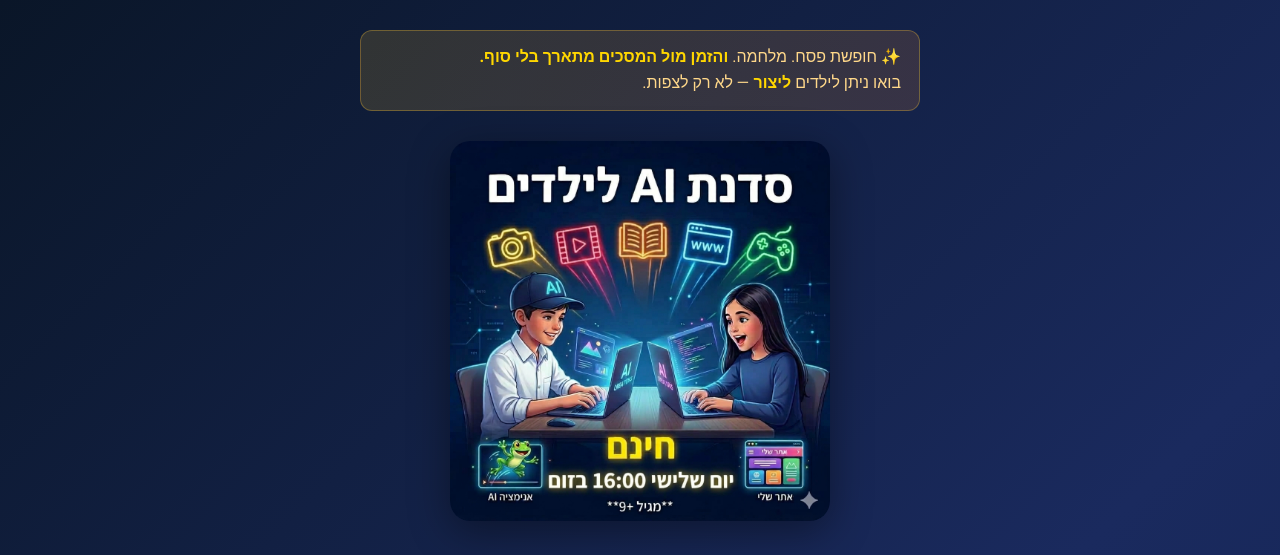
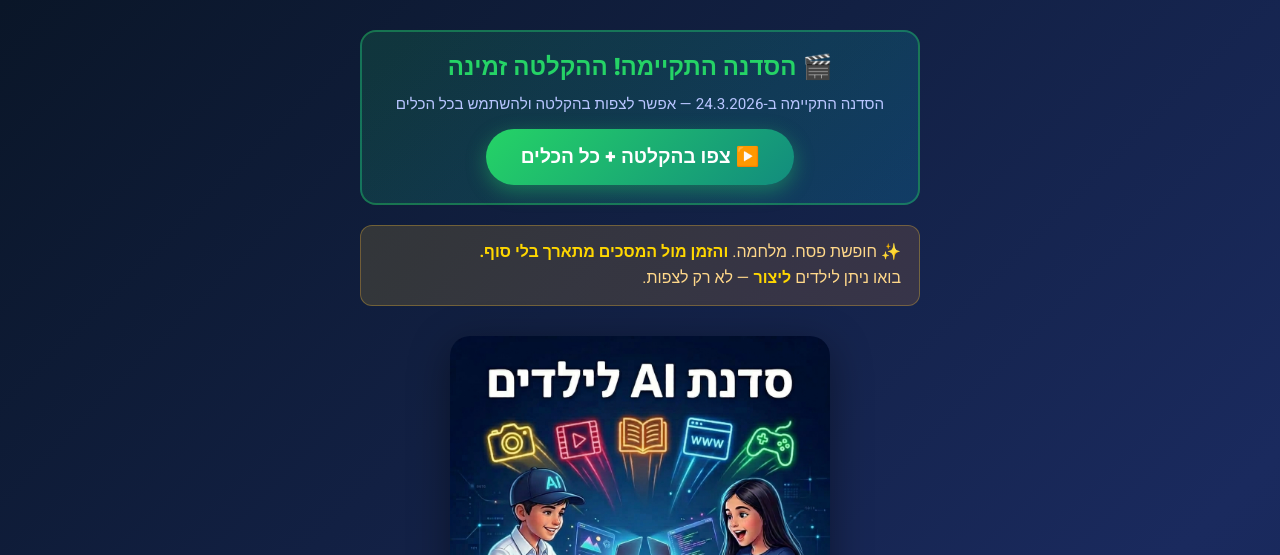
Before and after one commit to shemesh613/ai-kids-workshop, a plain HTML site: page index.html in a window 1280 px wide. Shown: the top 555 px of the page. Drawn offline with Linux system fonts and the light colour scheme.

Commit message:
Add recording banner with link to tools page

```diff
--- a/index.html
+++ b/index.html
@@ -146,6 +146,12 @@
 <body>
     <div class="container">
 
+        <div style="background: linear-gradient(135deg, rgba(37,211,102,0.15), rgba(0,210,255,0.15)); border: 2px solid rgba(37,211,102,0.4); border-radius: 16px; padding: 18px 20px; margin: 10px 0 20px; text-align: center;">
+            <div style="font-size: 1.5em; font-weight: 900; color: #25D366; margin-bottom: 8px;">🎬 הסדנה התקיימה! ההקלטה זמינה</div>
+            <div style="font-size: 0.95em; color: #b8c5ff; margin-bottom: 14px;">הסדנה התקיימה ב-24.3.2026 — אפשר לצפות בהקלטה ולהשתמש בכל הכלים</div>
+            <a href="https://shemesh613.github.io/ai-kids-links/" target="_blank" style="display: inline-block; background: linear-gradient(135deg, #25D366, #128C7E); color: white; font-size: 1.2em; font-weight: 900; padding: 14px 35px; border-radius: 50px; text-decoration: none; box-shadow: 0 6px 20px rgba(37,211,102,0.4);">▶️ צפו בהקלטה + כל הכלים</a>
+        </div>
+
         <div class="context-banner">
             ✨ חופשת פסח. מלחמה. <strong>והזמן מול המסכים מתארך בלי סוף.</strong><br>
             בואו ניתן לילדים <strong>ליצור</strong> — לא רק לצפות.
```
